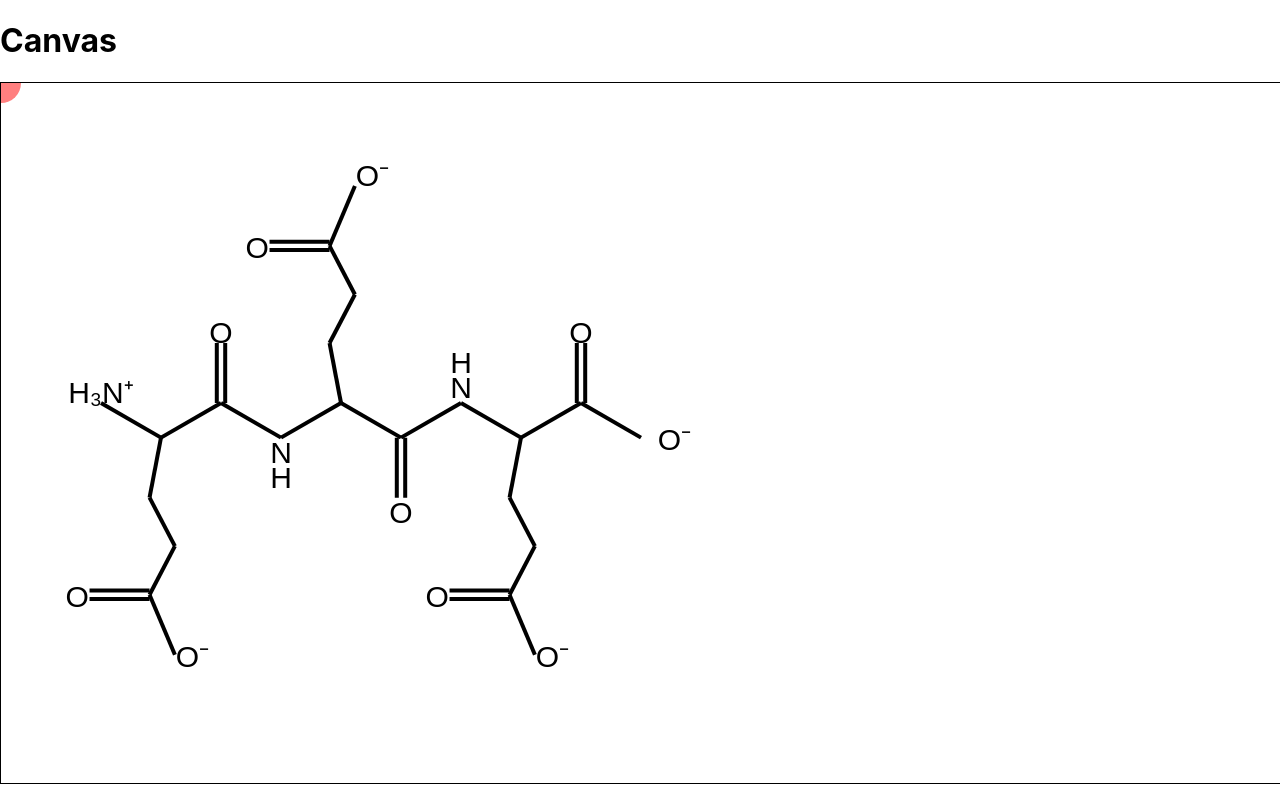
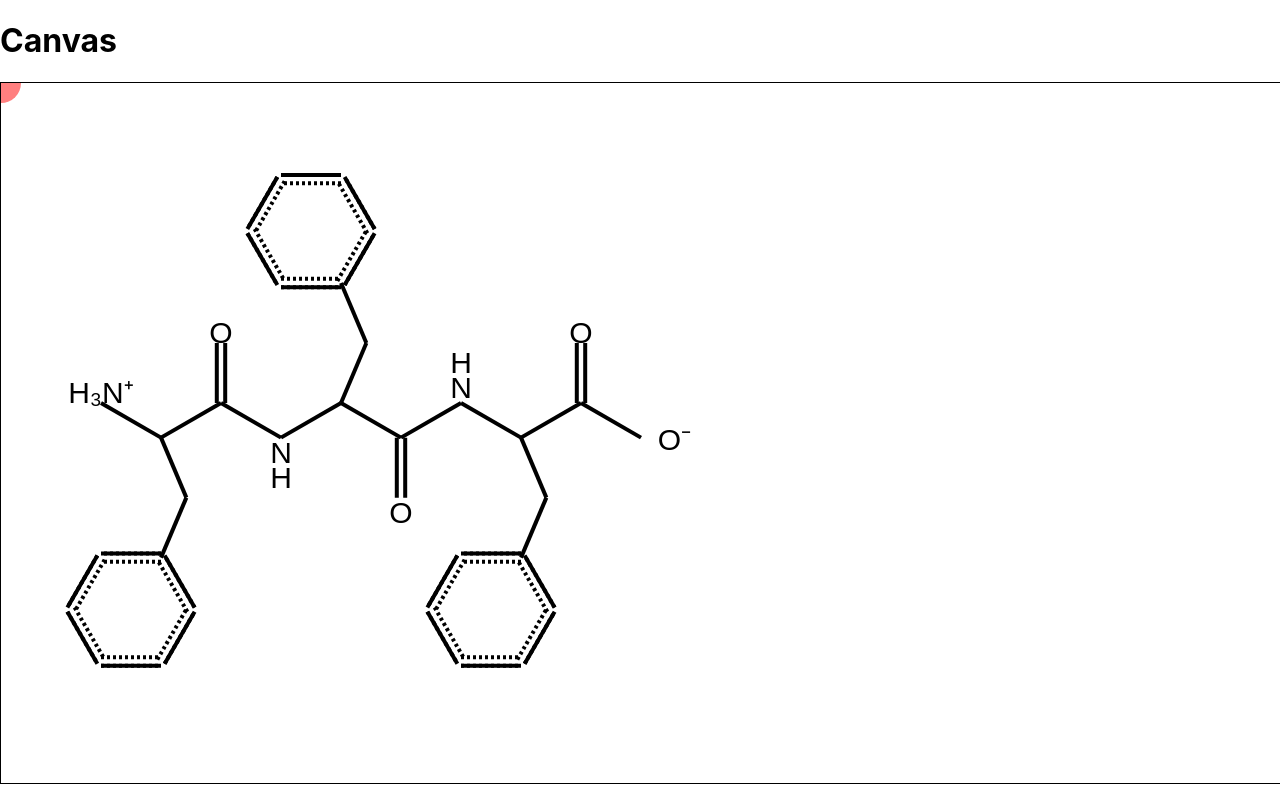
Before and after one commit to biela000/bioinformatyka-msc-2022, a React (Create React App) app: page /DEBUG/canvas in a window 1280 px wide. Shown: the top 800 px of the page. Built offline with nearby package versions, Linux system fonts and the light colour scheme.

Commit message:
Add drawing Phenylalanine

```diff
--- a/src/canvas/canvas.ts
+++ b/src/canvas/canvas.ts
@@ -193,6 +193,33 @@ export const oneLine = (
 	return [endX, endY];
 };
 
+export const dottedLine = (
+	ctx: CanvasRenderingContext2D,
+	startX: number,
+	startY: number,
+	endX: number,
+	endY: number,
+): [number, number] => {
+	ctx.save();
+	ctx.setLineDash([3, 3]);
+	const [x, y] = oneLine(ctx, startX, startY, endX, endY);
+	ctx.restore();
+	return [x, y];
+}
+
+export const lineAtAngle = (
+	ctx: CanvasRenderingContext2D,
+	startX: number,
+	startY: number,
+	length: number,
+	angle: number,
+): [number, number] => {
+	const properAngle = angle * (Math.PI / 180);
+	const endX = startX + length * Math.cos(properAngle);
+	const endY = startY + length * Math.sin(properAngle);
+	return dottedDoubleLine(ctx, startX, startY, endX, endY);
+}
+
 export const doubleLine = (
 	ctx: CanvasRenderingContext2D,
 	startX: number,
@@ -204,7 +231,7 @@ export const doubleLine = (
 	const [vectorX, vectorY] = [endX - startX, endY - startY];
 	// multiplying the perpendicular vector by 0.07 to make it smaller
 
-	// WARNING: this is a magic number, and should be changed if the distance is changed #IMPORTANT
+	// WARNING: this is a magic number, and should be changed if the distance is changed
 	const [perpendicularVectorX, perpendicularVectorY] = [
 		-vectorY * 0.07,
 		vectorX * 0.07,
@@ -220,6 +247,62 @@ export const doubleLine = (
 	ctx.closePath();
 	return [endX, endY];
 };
+
+// copying the above function - only dotted line is the left one
+export const dottedDoubleLine = (
+	ctx: CanvasRenderingContext2D,
+	startX: number,
+	startY: number,
+	endX: number,
+	endY: number,
+): [number, number] => {
+	// calculating the vector and the perpendicular vector
+	const [vectorX, vectorY] = [endX - startX, endY - startY];
+	// multiplying the perpendicular vector by 0.07 to make it smaller
+
+	// WARNING: this is a magic number, and should be changed if the distance is changed
+	const [perpendicularVectorX, perpendicularVectorY] = [
+		-vectorY * 0.07,
+		vectorX * 0.07,
+	];
+
+	ctx.beginPath();
+	ctx.moveTo(startX, startY);
+	ctx.moveTo(startX + perpendicularVectorX, startY + perpendicularVectorY);
+	ctx.lineTo(endX + perpendicularVectorX, endY + perpendicularVectorY);
+	ctx.stroke();
+	ctx.setLineDash([3, 3])
+	ctx.moveTo(startX - perpendicularVectorX, startY - perpendicularVectorY);
+	ctx.lineTo(endX - perpendicularVectorX, endY - perpendicularVectorY);
+	ctx.stroke();
+	ctx.setLineDash([0, 0])
+	ctx.closePath();
+	return [endX, endY];
+}
+
+export const drawHexagon = (
+	ctx: CanvasRenderingContext2D,
+	x: number,
+	y: number,
+	inverted: boolean = false,
+	dotted: boolean = true,
+) => {
+	ctx.save();
+	const [startX, startY] = [x, y];
+	const angles = [180, 120, 60, 0, -60, -120];
+	const invertedAngles = [-60, -120, 180, 120, 60, 0];
+
+	for(let i = 0; i < 6; i++) {
+		if(inverted) {
+			[x, y] = lineAtAngle(ctx, x, y, distance, invertedAngles[i]);
+		}
+		else {
+			[x, y] = lineAtAngle(ctx, x, y, distance, angles[i]);
+		}
+	}
+
+	ctx.restore();
+}
 
 export const text = (ctx: CanvasRenderingContext2D, x: number, y: number, text: string) => {
 	ctx.beginPath();
--- a/src/canvas/drawAminoAcid.ts
+++ b/src/canvas/drawAminoAcid.ts
@@ -1,13 +1,13 @@
 import {
 	distance,
-	doubleLine,
+	doubleLine, drawHexagon,
 	drawOMinus,
 	fontHeight,
 	oneLine,
 	tan30,
 	tan36,
 	text,
-} from './canvas';
+} from "./canvas";
 
 export const drawAminoAcid = {
 	drawAla: (
@@ -119,7 +119,21 @@ export const drawAminoAcid = {
 
 		}
 	},
-	drawPhe: undefined,
+	drawPhe: (
+		ctx: CanvasRenderingContext2D,
+		x: number,
+		y: number,
+		inverted: boolean = false,
+	) => {
+		if(inverted) {
+			[x, y] = oneLine(ctx, x, y, x + distance * (1-tan30), y - distance);
+			[x, y] = oneLine(ctx, x, y, x - distance * (1-tan30), y - distance);
+		} else {
+			[x, y] = oneLine(ctx, x, y, x + distance * (1-tan30), y + distance);
+			[x, y] = oneLine(ctx, x, y, x - distance * (1-tan30), y + distance);
+		}
+		drawHexagon(ctx, x, y, inverted);
+	},
 	drawGly: (
 		ctx: CanvasRenderingContext2D,
 		x: number,
--- a/src/components/Canvas/Canvas.tsx
+++ b/src/components/Canvas/Canvas.tsx
@@ -9,7 +9,7 @@ function Canvas({ peptide }: CanvasProps) {
 	const canvasRef = useRef<HTMLCanvasElement>(null);
 	useEffect(() => {
 		const canvas = canvasRef.current!;
-		manageCanvas(canvas, 1900, 700, peptide ?? 'EEE');
+		manageCanvas(canvas, 1900, 700, peptide ?? 'FFF');
 	}, [peptide]);
 
 	return (
--- a/src/utils/aminoAcids.ts
+++ b/src/utils/aminoAcids.ts
@@ -130,6 +130,7 @@ export const AminoAcids: Map<string, AminoAcid> = new Map([
 			name: 'Phenylalanine',
 			mass: 165.192,
 			code: 'phe',
+			draw: drawAminoAcid.drawPhe,
 			netCharge: 0,
 		},
 	],
```
